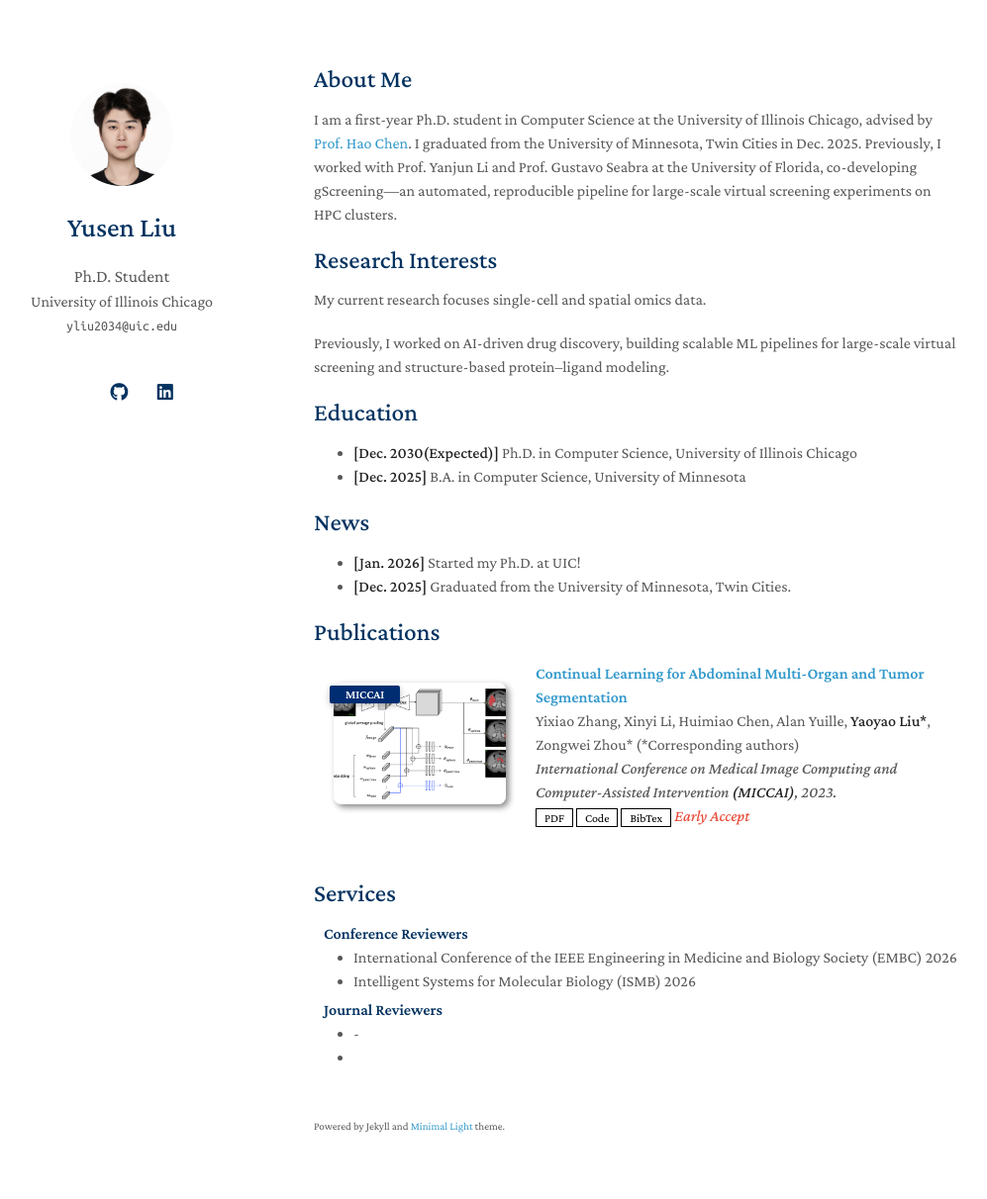
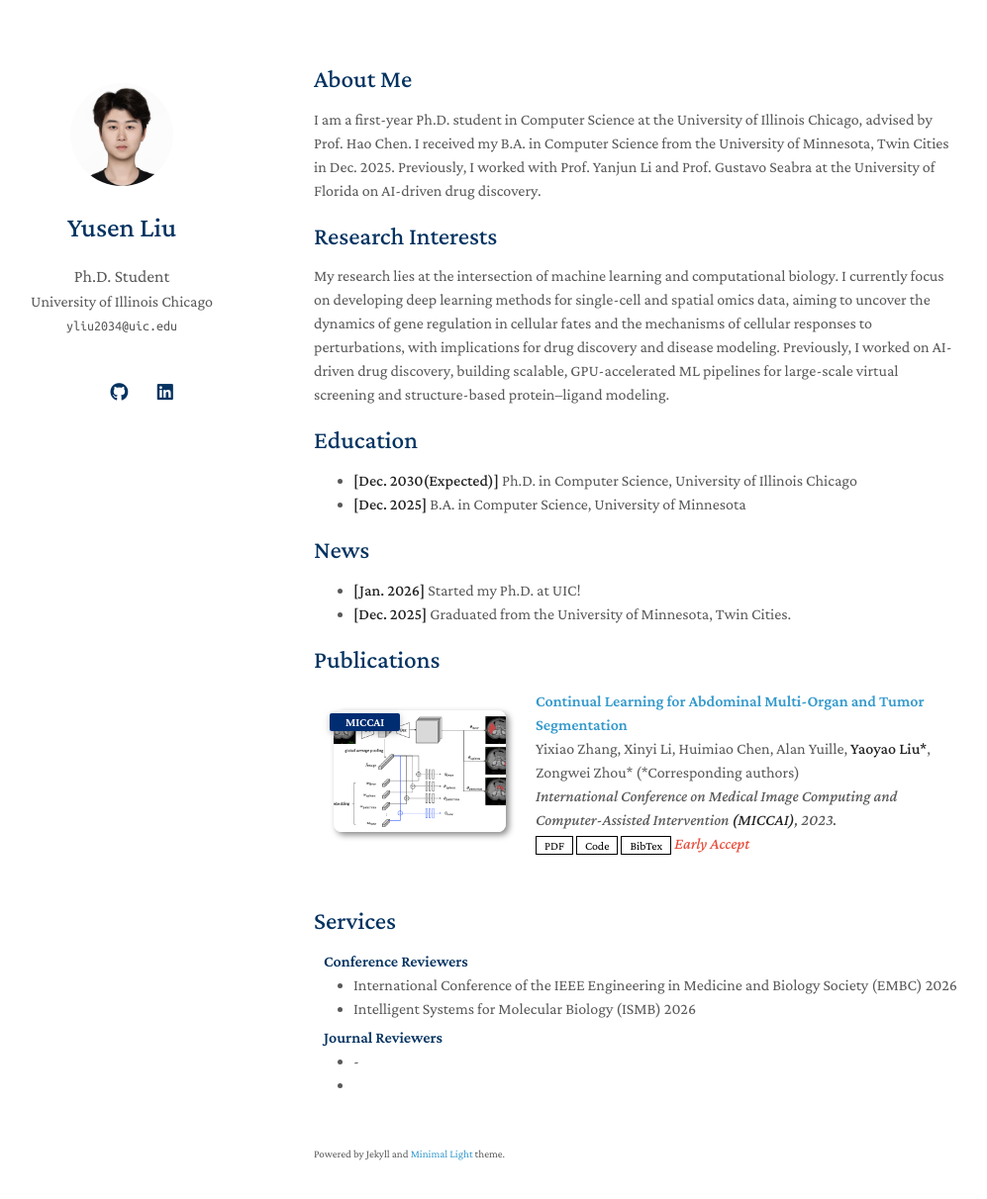
Before and after one commit to Lou1s-Lau/louislau.github.io, a Jekyll site: the page built from index.md, in a window 1280 px wide and 1247 px high. Shown: the top 1212 px of the window at 99% size, without its empty margins (153-1150 px from the left). Built offline with Jekyll 4.4.1, drawn with Linux system fonts in a browser that asks for light colours; a style sheet for code colours, icons or effects is not loaded; our own code applies the rules of GitHub Pages for plain Markdown files.

Commit message:
Update index.md

```diff
--- a/index.md
+++ b/index.md
@@ -4,13 +4,12 @@ layout: homepage
 
 ## About Me
 
-I am a first-year Ph.D. student in Computer Science at the University of Illinois Chicago, advised by [Prof. Hao Chen](https://haochenhc.github.io/). I graduated from the University of Minnesota, Twin Cities in Dec. 2025. Previously, I worked with Prof. Yanjun Li and Prof. Gustavo Seabra at the University of Florida, co-developing gScreening—an automated, reproducible pipeline for large-scale virtual screening experiments on HPC clusters.
+I am a first-year Ph.D. student in Computer Science at the University of Illinois Chicago, advised by Prof. Hao Chen. I received my B.A. in Computer Science from the University of Minnesota, Twin Cities in Dec. 2025. Previously, I worked with Prof. Yanjun Li and Prof. Gustavo Seabra at the University of Florida on AI-driven drug discovery.
 
 ## Research Interests
 
-My current research focuses single-cell and spatial omics data.
-
-Previously, I worked on AI-driven drug discovery, building scalable ML pipelines for large-scale virtual screening and structure-based protein–ligand modeling.
+My research lies at the intersection of machine learning and computational biology. I currently focus on developing deep learning methods for single-cell and spatial omics data, aiming to uncover the dynamics of gene regulation in cellular fates and the mechanisms of cellular responses to perturbations, with implications for drug discovery and disease modeling.
+Previously, I worked on AI-driven drug discovery, building scalable, GPU-accelerated ML pipelines for large-scale virtual screening and structure-based protein–ligand modeling.
 
 ## Education
 - **[Dec. 2030(Expected)]** Ph.D. in Computer Science, University of Illinois Chicago
```
